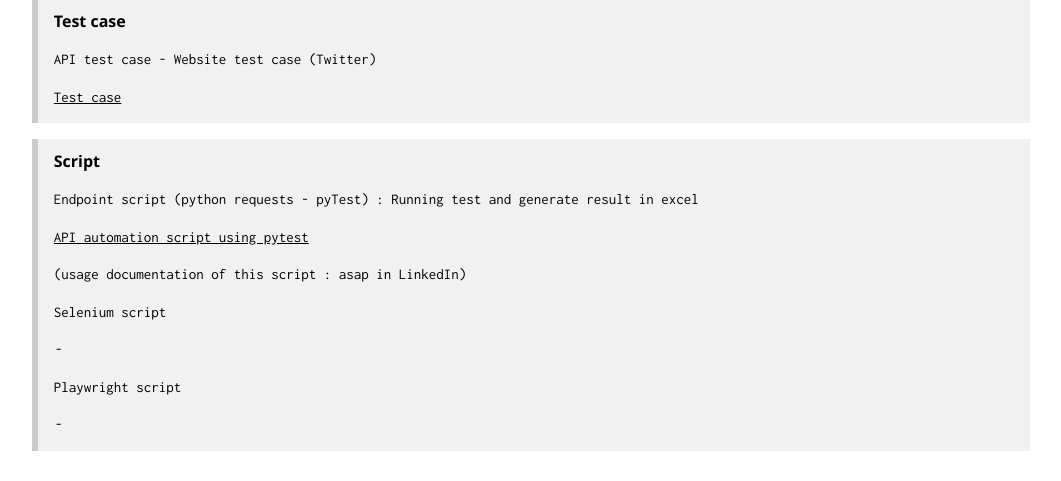
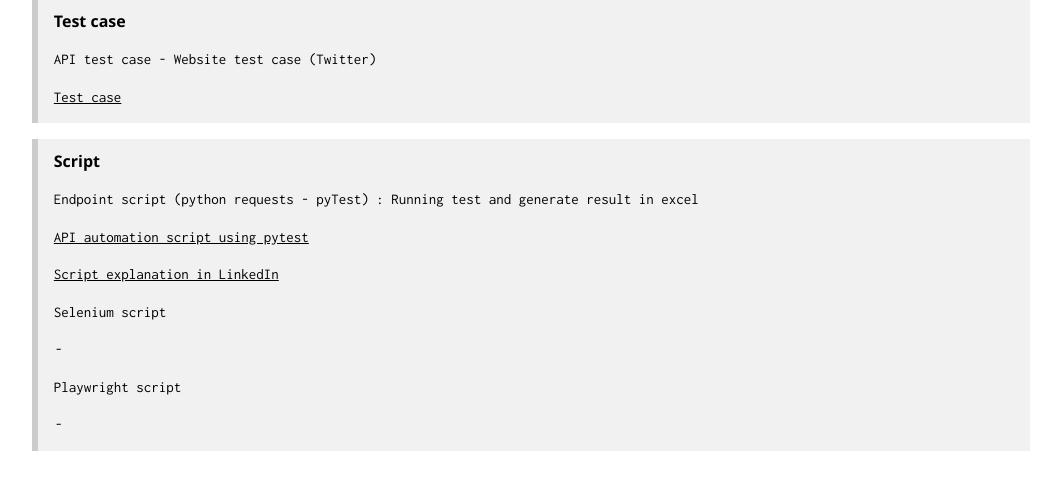
Before and after one commit to friscokharisma/frisco_playground, a Flask app: page /script_list in a window 1280 px wide. Shown: the part 268-749 px from the top of the page, without its empty margins (109-1170 px from the left). Run offline with Flask 3, Linux system fonts and the light colour scheme.

Commit message:
update link in script for linkedin post and github

```diff
--- a/templates/script_index.html
+++ b/templates/script_index.html
@@ -88,8 +88,8 @@
         <div class="w3-panel w3-leftbar w3-light-grey">
             <h6><b>Script</b></h6>
             <p>Endpoint script (python requests - pyTest) : Running test and generate result in excel</p>
-            <p><a href="https://github.com/friscokharisma/playground_script/blob/main/playground_pytest_write.py">API automation script using pytest</a></p>
-            <p>(usage documentation of this script : asap in LinkedIn)</p>
+            <p><a href="https://github.com/friscokharisma/playground_script/blob/main/playground_api_pytest.py">API automation script using pytest</a></p>
+            <p><a href="https://www.linkedin.com/posts/frisco-kharisma_hello-friends-lately-ive-been-working-on-activity-7291397573859258368-DEkl?utm_source=share&utm_medium=member_desktop">Script explanation in LinkedIn</a></p>
             <p>Selenium script</p>
             <p><i>-</i></p>
             <p>Playwright script</p>
```
Also changed, not shown: instance/items.db.
